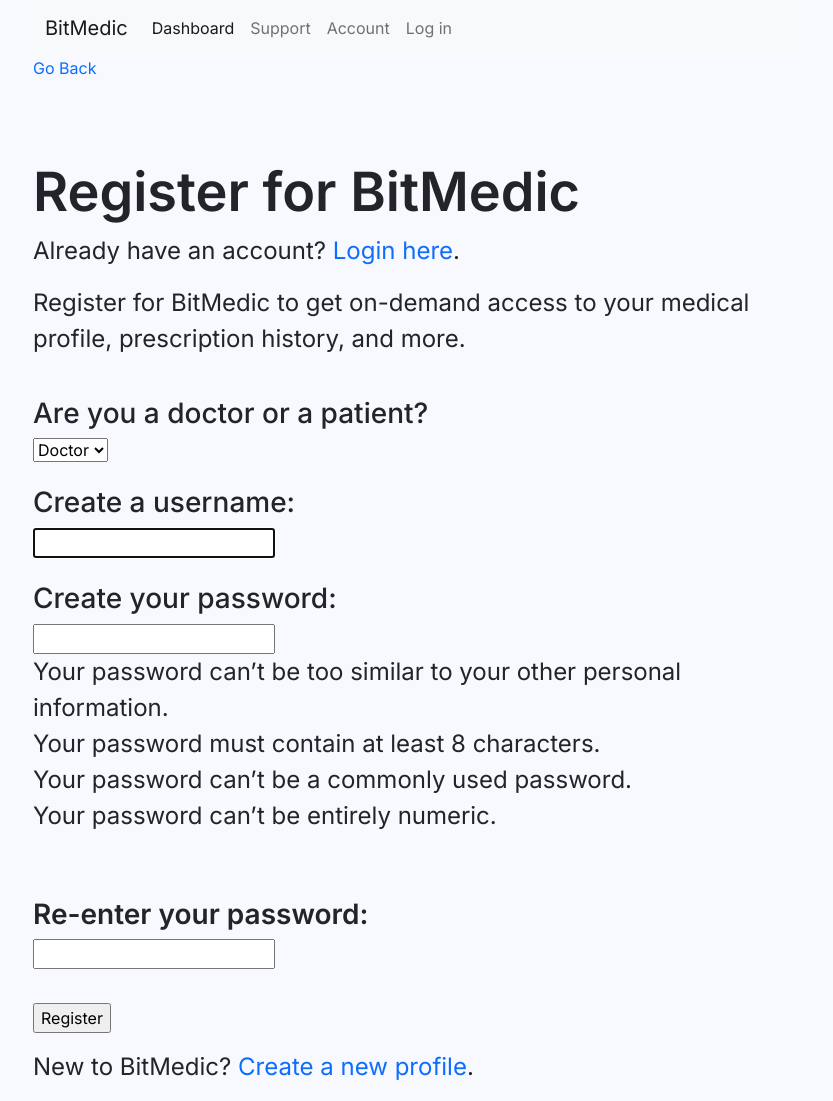
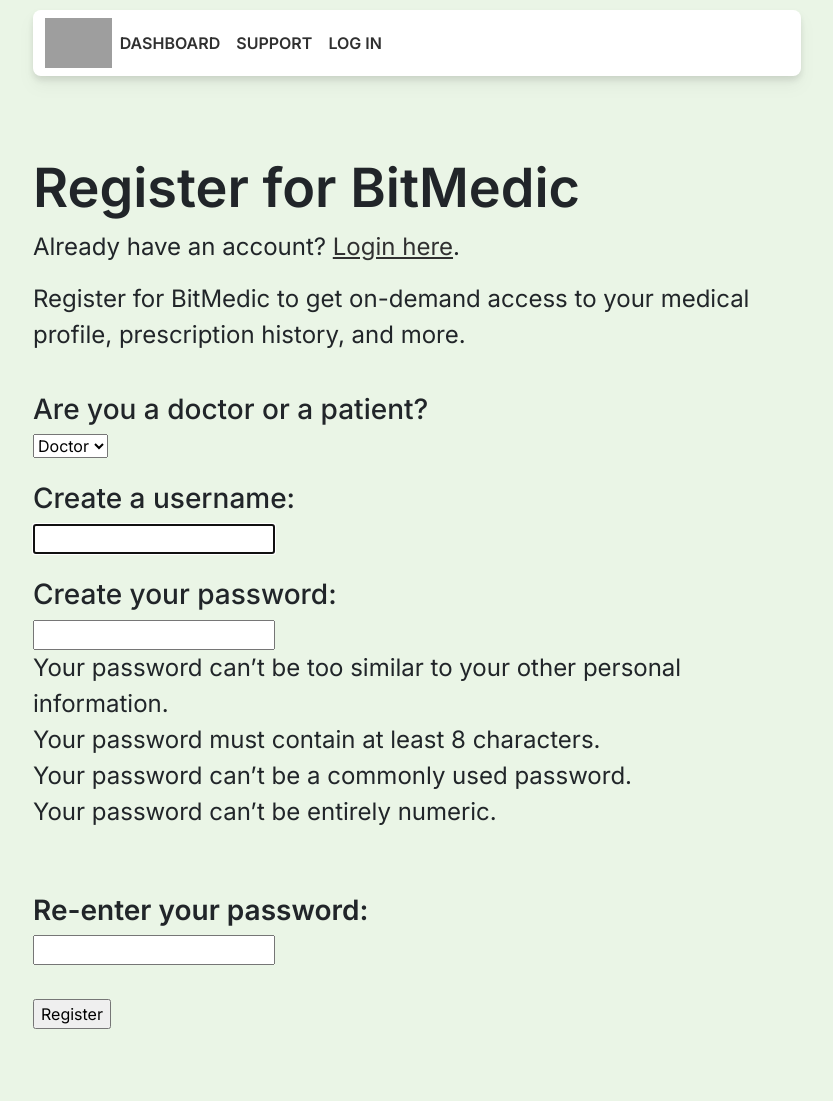
Before and after one commit to ExtraneousFalcon/BitMedic, a Django app: page /register/ in a window 1280 px wide. Shown: the whole page, without its empty margins (223-1056 px from the left). After the commit the page ends 1029 px from the top, so only its background shows below. Run offline with Django 3.2, Linux system fonts and the light colour scheme; grey boxes are pictures that could not be loaded.

Commit message:
Added logo

```diff
--- a/main/templates/main/base.html
+++ b/main/templates/main/base.html
@@ -18,7 +18,7 @@
     <style>
         body {
             font-family: 'Inter', sans-serif;
-            background-color: #f8f8ff;
+            background-color: #EAF5E6;
         }
 
         h1 {
@@ -40,6 +40,30 @@
 
         a {
             text-decoration: none;
+        }
+
+        .navbar {
+            margin-top: 10px;
+            border-radius: 0.5rem; /* 8px */
+            filter: drop-shadow(0 10px 8px rgb(0 0 0 / 0.04)) drop-shadow(0 4px 3px rgb(0 0 0 / 0.1));
+        }
+
+        .navbar-custom {
+            background-color: white;
+        }
+
+        .nav-link {
+            color: #303030 !important;
+            font-weight: 600 !important;
+        }
+
+        .norm-link {
+            color: #303030;
+            text-decoration: underline;
+        }
+
+        .norm-link:hover {
+            color: gray;
         }
 
         .content {
@@ -88,15 +112,29 @@
             width: 24px;
             color: #303030;
         }
+
+        .back {
+            font-size: 24px;
+            color: #303030;
+            font-weight: 600;
+        }
+
+        .back:hover {
+            color: gray;
+        }
+
+        .logo {
+            height: 50px;
+        }
     </style>
 
 </head>
 
 <body>
     <div class="content">
-        <nav class="navbar navbar-expand-lg navbar-light bg-light">
+        <nav class="navbar navbar-expand-lg navbar-custom navbar-light">
             <div class="container-fluid">
-                <a class="navbar-brand" href="{% url 'home' %}">BitMedic</a>
+                <img class="logo" src="https://storage.googleapis.com/bitmedic/logo.png"></img>
 
                 <button class="navbar-toggler" type="button" data-bs-toggle="collapse"
                     data-bs-target="#navbarSupportedContent" aria-controls="navbarSupportedContent"
@@ -107,31 +145,27 @@
                 <div class="collapse navbar-collapse" id="navbarSupportedContent">
                     <ul class="navbar-nav me-auto mb-2 mb-lg-0">
                         <li class="nav-item">
-                            <a class="nav-link active" aria-current="page" href="{% url 'home' %}">Dashboard</a>
+                            <a class="nav-link" href="{% url 'home' %}">DASHBOARD</a>
                         </li>
                         <li class="nav-item">
-                            <a class="nav-link" href="mailto:support@bitmedic.tech">Support</a>
-                        </li>
-                        <li class="nav-item">
-                            <a class="nav-link" href="/profile/">Account</a>
+                            <a class="nav-link" href="mailto:support@bitmedic.tech">SUPPORT</a>
                         </li>
                         {% if request.user.is_authenticated %}
                         <li class="nav-item">
-                            <a class="nav-link" href="{% url 'logout' %}">Log out</a>
+                            <a class="nav-link" href="/profile/">ACCOUNT</a>
+                        </li>
+                        <li class="nav-item">
+                            <a class="nav-link" href="{% url 'logout' %}">LOG OUT</a>
                         </li>
                         {% else %}
                         <li class="nav-item">
-                            <a class="nav-link" href="{% url 'login' %}">Log in</a>
+                            <a class="nav-link" href="{% url 'login' %}">LOG IN</a>
                         </li>
                         {% endif %}
                     </ul>
                 </div>
             </div>
         </nav>
-
-        {% if request.path != "/" %}
-        <a href="{% url 'home' %}">Go Back</a>
-        {% endif %}
 
         <div class="page-content">
             {% block content %}
--- a/main/templates/main/doctorlist.html
+++ b/main/templates/main/doctorlist.html
@@ -29,7 +29,7 @@
                 <path stroke-linecap="round" stroke-linejoin="round"
                     d="M19 7l-.867 12.142A2 2 0 0116.138 21H7.862a2 2 0 01-1.995-1.858L5 7m5 4v6m4-6v6m1-10V4a1 1 0 00-1-1h-4a1 1 0 00-1 1v3M4 7h16" />
             </svg>
-            <span>Remove access</span>
+            <span class="norm-link">Remove access</span>
         </a>
     </div>
     {% endfor %}
--- a/main/templates/main/login.html
+++ b/main/templates/main/login.html
@@ -15,6 +15,6 @@
         <input class="button" type="submit" value="Login">
     </form>
 
-    <p>New to BitMedic? <a href="{% url 'register' %}">Create a new profile</a>.</p>
+    <p><b>New to BitMedic?</b> <a class="norm-link" href="{% url 'register' %}">Create a new profile</a>.</p>
 </div>
 {% endblock content %}
--- a/main/templates/main/profile.html
+++ b/main/templates/main/profile.html
@@ -1,7 +1,7 @@
 {% extends 'main/base.html' %}
 
 {% block content %}
-<h1>Edit your profile</h1>
+<h1>View your profile</h1>
 <p>This is where you can edit your personal information and medical history. Because your BitMedic account is shared directly with your doctors, you only have to do this once and it will be updated for all of your providers.</p>
 
 <h3>Patient Name:</h3>
--- a/main/templates/main/register.html
+++ b/main/templates/main/register.html
@@ -2,7 +2,7 @@
 
 {% block content %}
 <h1>Register for BitMedic</h1>
-<p>Already have an account? <a href="{% url 'login' %}">Login here</a>.</p>
+<p>Already have an account? <a class="norm-link" href="{% url 'login' %}">Login here</a>.</p>
 <p>Register for BitMedic to get on-demand access to your medical profile, prescription history, and more.</p>
 
 <div>
@@ -31,7 +31,5 @@
 
             <input style="margin-top:10px" class="button" type="submit" value="Register">
         </form>
-
-        <p>New to BitMedic? <a href="{% url 'register' %}">Create a new profile</a>.</p>
 </div>
 {% endblock content %}
```
Also changed, not shown: db.sqlite3.
